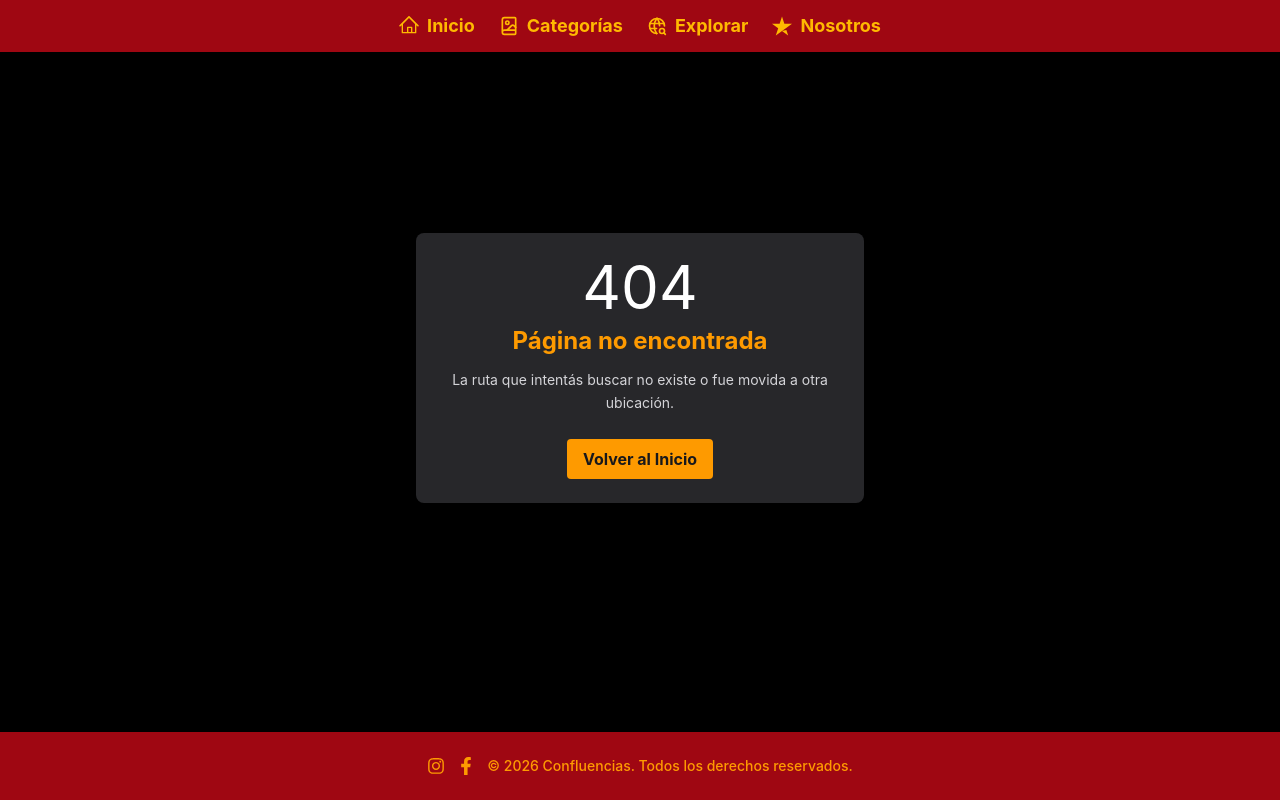
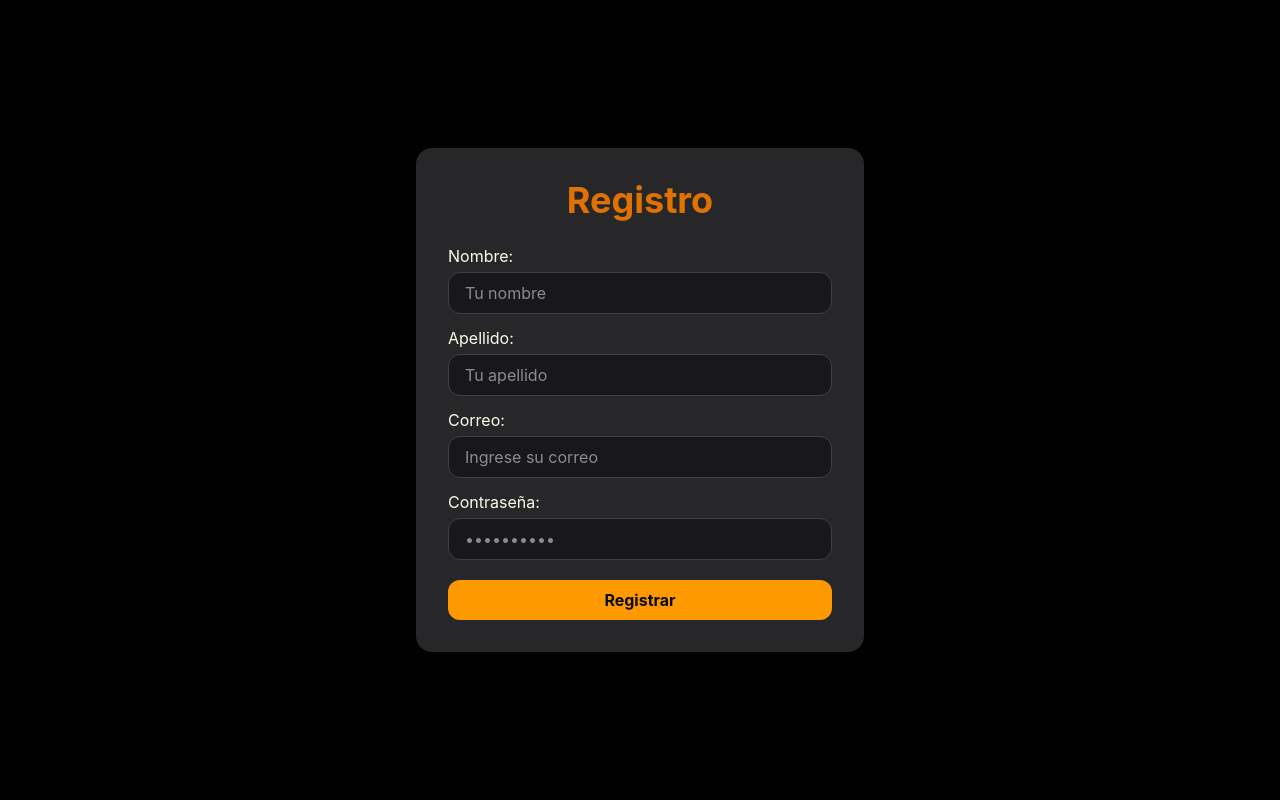
Before and after one commit to jorgeangel2k5/confluencias, a React (Vite) app: page /register in a window 1280 px wide. Before the commit this address had no page. Built offline with nearby package versions, Linux system fonts and the light colour scheme.

Commit message:
se corrigen rutas

```diff
--- a/src/Components/NavBarApp.jsx
+++ b/src/Components/NavBarApp.jsx
@@ -41,7 +41,12 @@ const NavBarApp = () => {
             <span>Nosotros</span>
           </NavLink>
         </li>
-
+<li className="transition-transform duration-150 hover:scale-105 hover:text-white">
+          <NavLink to="/register" className="flex items-center gap-2">
+            <SiTrustpilot className="text-xl" />
+            <span>Registrarse</span>
+          </NavLink>
+        </li>
       </ul>
     </nav>
   )
--- a/src/Router/AppRouter.jsx
+++ b/src/Router/AppRouter.jsx
@@ -15,7 +15,7 @@ const AppRouter = () => {
     <Routes>
 
       <Route path="/login" element={<Login />} />
-      <Route path="/registro" element={<Register />} />
+      <Route path="/register" element={<Register />} />
 
 
       <Route path="/" element={<Layout />}>
@@ -23,7 +23,9 @@ const AppRouter = () => {
         <Route path="categorias" element={<Categorias />} />
         <Route path="sobre" element={<Sobre />} />
         <Route path="detalle/:id" element={<Detalle />} />
+
         <Route path="*" element={<NotFoundScreen />}/>
+
       </Route>
 
 
--- a/src/pages/Register.jsx
+++ b/src/pages/Register.jsx
@@ -13,7 +13,7 @@ const Register = () => {
 
   const formSubmit = (data) => {
     console.log("Datos enviados:", data)
-    navegacion("/")
+    navegacion("/login")
   }
 
   return (
```
